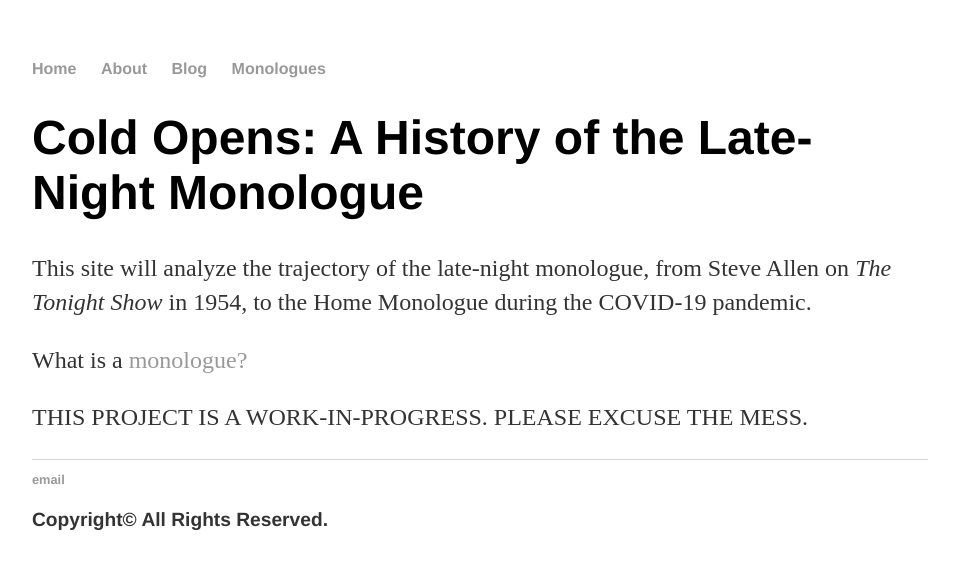
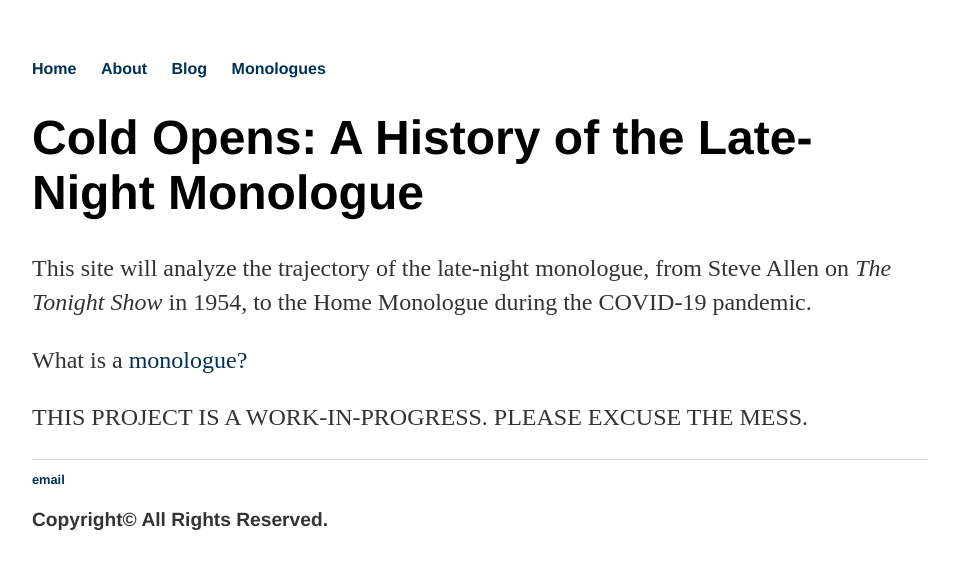
Before and after one commit to andersonshumate/andersonshumate.github.io, a Jekyll site: the page built from index.html, in a window 1280 px wide. Shown: the top 569 px of the page, without its empty margins (160-1119 px from the left). Built offline with Jekyll 4.4.1, drawn with Linux system fonts in a browser that asks for light colours.

Commit message:
Update main.css

```diff
--- a/css/main.css
+++ b/css/main.css
@@ -14,7 +14,7 @@ nav ul li, footer ul li {
 }
 a {
     text-decoration: none;
-    color: #999;
+    color: #003153;
 }
 a:hover {
     text-decoration: underline;
```
